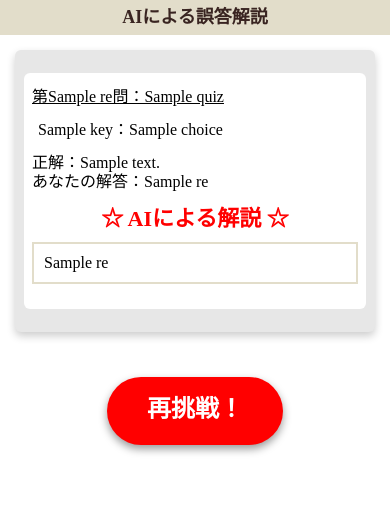
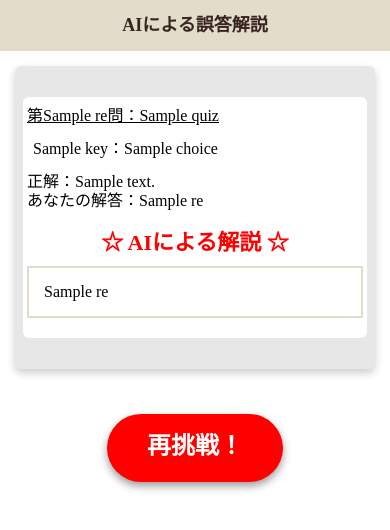
Before and after one commit to tanidashoya/history_game, a Flask app: template templates/explanation.html in a window 390 px wide. Shown: the top 530 px of the page. Run offline with Flask 3, Linux system fonts and the light colour scheme; the template is opened without the code that fills it: most values are stand-ins (such as "Sample title", 1, 10 or a date in 2020).

Commit message:
css調整

```diff
--- a/static/explanation.css
+++ b/static/explanation.css
@@ -1,7 +1,7 @@
 @import url('destyle.css');
 
 header {
-    padding: 7px;
+    padding: 15px;
     font-size: 18px;
     text-align: center;
     font-weight: bold;
@@ -14,15 +14,15 @@ header {
     background-color: #e7e7e7;
     margin: 15px;
     border-radius: 6px;
-    padding:8px 3px;
+    padding:6px 2px;
     box-shadow: 0 4px 8px rgba(0, 0, 0, 0.2);
 }
 
 .result {
     background-color: #ffffff;
-    margin: 15px 6px;
+    margin: 25px 6px;
     border-radius: 6px;
-    padding:15px 8px;
+    padding:10px 4px;
 }
 
 ul {
@@ -51,7 +51,7 @@ main {
 }
 
 h3 {
-    margin-top:15px;
+    margin-top:20px;
     margin-bottom:10px;
     font-size: 22px;
     text-align: center;
@@ -60,7 +60,7 @@ h3 {
 }
 
 .ai {
-    padding:10px;
+    padding:15px;
     border: #e2ddca solid 2px;
     margin-bottom: 10px;
 }
--- a/static/finish.css
+++ b/static/finish.css
@@ -103,10 +103,10 @@ main {
 
 @media (max-width:768px) {
     .btn-group {
-        gap: 20px;
+        gap: 25px;
     }
     .button {
-        font-size: 16px;
-        padding: 15px 15px;
+        font-size: 18px;
+        padding: 20px 25px;
     }
 }
```
